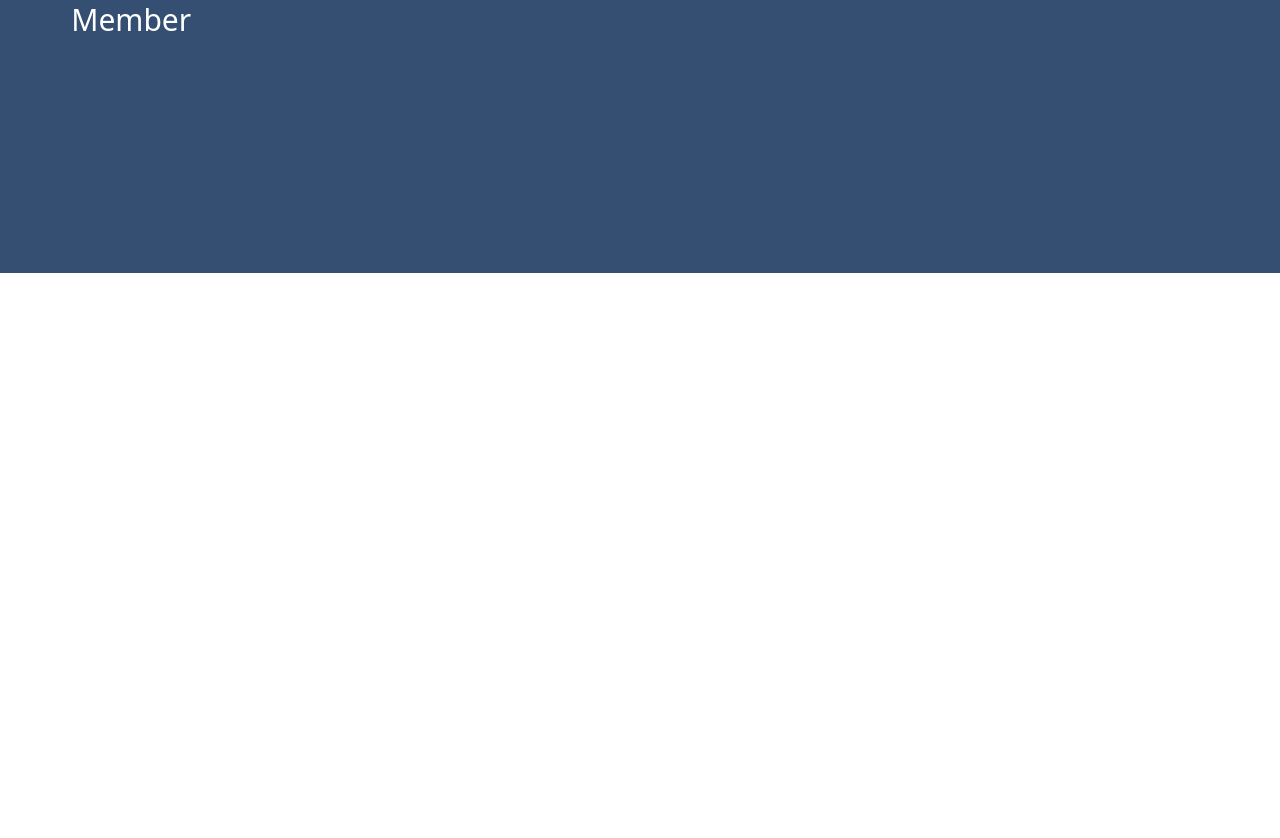
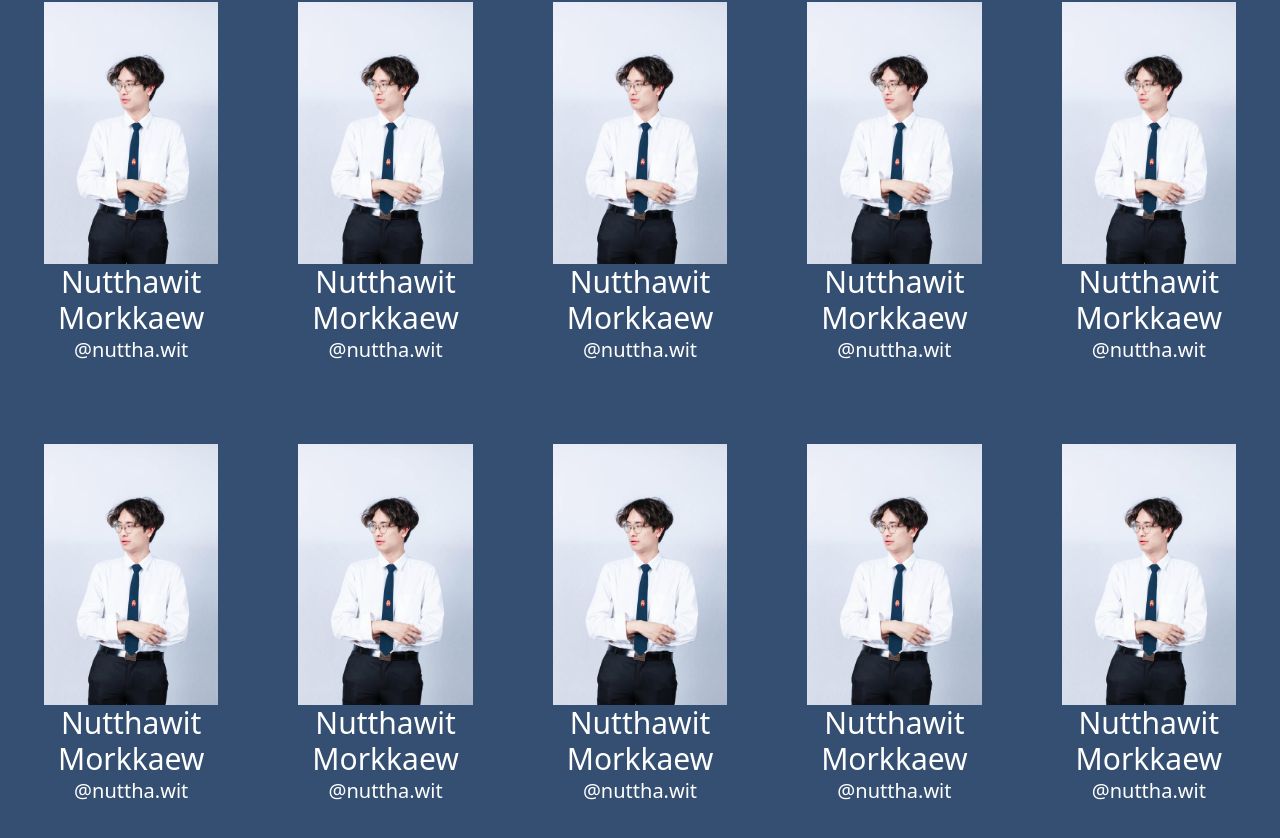
Before and after one commit to Nutthaweed/saduakweb, a Next.js app: page / in a window 1280 px wide. Shown: the part 1357-2195 px from the top of the page. Before the commit the page ends 1630 px from the top, so only its background shows below. Built offline with nearby package versions, Linux system fonts and the light colour scheme.

Commit message:
Member setup(will make carousel)

```diff
--- /dev/null
+++ b/components/Member.tsx
@@ -0,0 +1,26 @@
+import React from 'react';
+import Image from 'next/image';
+import Link from 'next/link';
+
+interface MemberProps {
+    id: string,
+    name: string,
+    instagramid: string,
+    link: string,
+}
+
+const Members: React.FC<MemberProps> = ({ id, name, instagramid, link }) => {
+    return (
+        <div>
+            <Image src={`/images/member_${id}.png`} alt={name} width={800} height={800} className='flex justify-center items-center' />
+            <div className='text-2xxl xl:text-3xl'>{name}</div>
+            <div className='text-xl'>
+                <Link href={link} target="_blank" rel="noopener noreferrer">
+                    {instagramid}
+                </Link>
+            </div>
+        </div>
+    )
+}
+
+export default Members
--- a/pages/AboutUs.tsx
+++ b/pages/AboutUs.tsx
@@ -1,4 +1,5 @@
 import React from 'react';
+import Members from '../components/Member';
 
 const AboutUs: React.FC = () => {
     return(
@@ -15,7 +16,16 @@ const AboutUs: React.FC = () => {
                 <h2>Our Team</h2>
                 <div>&ldquo;Saduak&rdquo; Team</div>
                 <div className="mt-10 grid grid-cols-2 md:grid-cols-3 lg:grid-cols-4 xl:grid-cols-5 lg:gap-20">
-                    <div>Member</div>
+                    <Members id="toto" name="Nutthawit Morkkaew" instagramid='@nuttha.wit' link="https://www.instagram.com/nuttha.wit"/>
+                    <Members id="toto" name="Nutthawit Morkkaew" instagramid='@nuttha.wit' link="https://www.instagram.com/nuttha.wit"/>
+                    <Members id="toto" name="Nutthawit Morkkaew" instagramid='@nuttha.wit' link="https://www.instagram.com/nuttha.wit"/>
+                    <Members id="toto" name="Nutthawit Morkkaew" instagramid='@nuttha.wit' link="https://www.instagram.com/nuttha.wit"/>
+                    <Members id="toto" name="Nutthawit Morkkaew" instagramid='@nuttha.wit' link="https://www.instagram.com/nuttha.wit"/>
+                    <Members id="toto" name="Nutthawit Morkkaew" instagramid='@nuttha.wit' link="https://www.instagram.com/nuttha.wit"/>
+                    <Members id="toto" name="Nutthawit Morkkaew" instagramid='@nuttha.wit' link="https://www.instagram.com/nuttha.wit"/>
+                    <Members id="toto" name="Nutthawit Morkkaew" instagramid='@nuttha.wit' link="https://www.instagram.com/nuttha.wit"/>
+                    <Members id="toto" name="Nutthawit Morkkaew" instagramid='@nuttha.wit' link="https://www.instagram.com/nuttha.wit"/>
+                    <Members id="toto" name="Nutthawit Morkkaew" instagramid='@nuttha.wit' link="https://www.instagram.com/nuttha.wit"/>
                 </div>
             </div>
         </section>
```
Also changed, not shown: public/images/member_toto.png (added).
